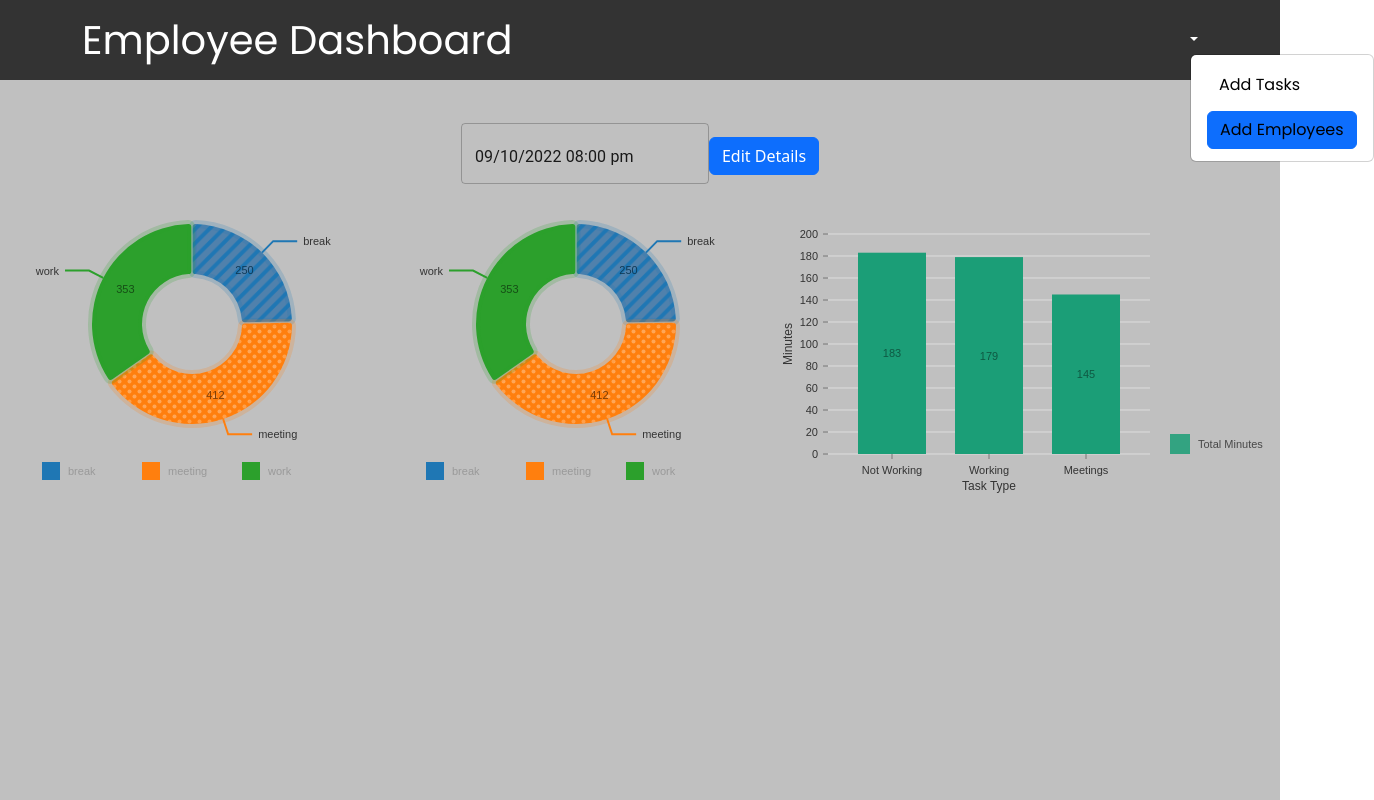
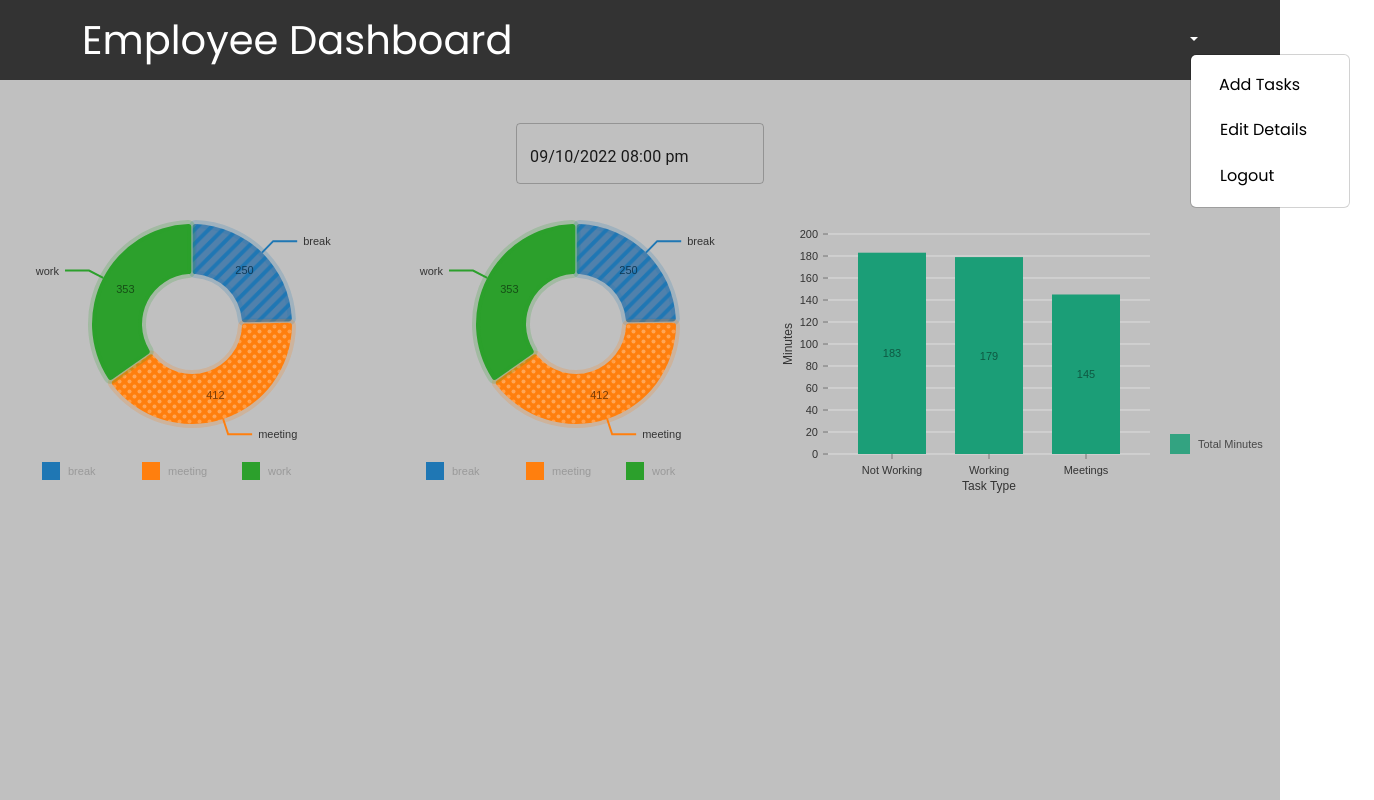
Before and after one commit to ShubhDeo/simployee-frontend, a React (Create React App) app: page /employees/1 in a window 1280 px wide. Both pictures are taken after a click on the button 1194 px from the left and 40 px from the top of the page. Shown: the whole page, 1374 px wide, since content can reach past the window. Built offline with nearby package versions, Linux system fonts and the light colour scheme.

Commit message:
Added logout, merged branches, fixed errors

```diff
--- a/src/Components/EditEmployeeDetails.js
+++ b/src/Components/EditEmployeeDetails.js
@@ -25,7 +25,7 @@ const EditEmployeeDetails = ({ value }) => {
   const handleMouseDownPassword = () => setShowPassword(!showPassword);
   return (
     <>
-      <Button variant="primary" onClick={handleShow}>
+      <Button variant="transparent" className="text-black" onClick={handleShow}>
         Edit Details
       </Button>
 
--- a/src/Components/EmployeeNav.js
+++ b/src/Components/EmployeeNav.js
@@ -1,11 +1,18 @@
+import {useNavigate} from "react-router-dom"
 import Container from "react-bootstrap/Container";
 import Navbar from "react-bootstrap/Navbar";
 import PopupForm from "./PopupForm";
-import AddEmployee from "./AddEmployee";
+import Button from "react-bootstrap/Button";
 import "../pages/Employees/Employee.css";
 import NavDropdown from "react-bootstrap/NavDropdown";
+import EditEmployeeDetails from "./EditEmployeeDetails";
 
 function EmployeeNav() {
+  const navigate=useNavigate();
+  const handleClick=()=>{
+    localStorage.clear()
+    navigate("/");
+  }
   return (
     <Navbar expand="lg" className="mb-5" id="nav">
       <Container>
@@ -22,7 +29,12 @@ function EmployeeNav() {
               <PopupForm />
             </NavDropdown.Item>
             <NavDropdown.Item>
-              <AddEmployee value={"employee-dashboard"} />
+              <EditEmployeeDetails />
+            </NavDropdown.Item>
+            <NavDropdown.Item>
+              <Button onClick={handleClick} variant="transparent" className="text-black">
+                Logout
+              </Button>
             </NavDropdown.Item>
           </NavDropdown>
         </div>
--- a/src/Components/PopupForm.js
+++ b/src/Components/PopupForm.js
@@ -16,7 +16,7 @@ const PopupForm = () => {
     <>
       <Button
         variant="transparent"
-        className="text-black "
+        className="text-black"
         style={{ marginRight: "10px", border: "none" }}
         onClick={handleShow}
       >
--- a/src/pages/Employees/Employees.js
+++ b/src/pages/Employees/Employees.js
@@ -62,9 +62,6 @@ function Employees() {
         <div>
           <DateTime />
         </div>
-        <div>
-          <EditEmployeeDetails />
-        </div>
       </div>
       <div style={{ display: "flex", justifyContent: "space" }}>
         {/* Pie Chart */}
--- a/src/pages/Login/Login.js
+++ b/src/pages/Login/Login.js
@@ -19,7 +19,7 @@ const Login = () => {
         alert("Password must be atleast 6 characters long.");
         return;
       }
-        console.log(process.env.REACT_APP_BACKEND_BASE)
+      console.log(process.env.REACT_APP_BACKEND_BASE);
       let response = await axios.post(
         `${process.env.REACT_APP_BACKEND_BASE}/api/login`,
         {
@@ -31,12 +31,13 @@ const Login = () => {
       console.log(data);
       localStorage.setItem("token", data.token);
       localStorage.setItem("id", data._id);
+      localStorage.setItem("username", data.username);
       console.log(typeof data.isAdmin);
       if (data.isAdmin) navigate("/admindash");
       else navigate(`/employees/${data._id}`);
     } catch (error) {
-        alert(error)
-        console.log(error)
+      alert(error);
+      console.log(error);
     }
   };
 
```
Also changed, not shown: 1 other file (tests, documents, lock files or other folders). Lines whose indentation alone changed are shown as unchanged.
